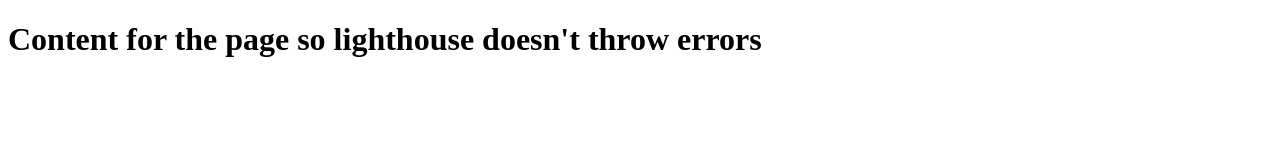
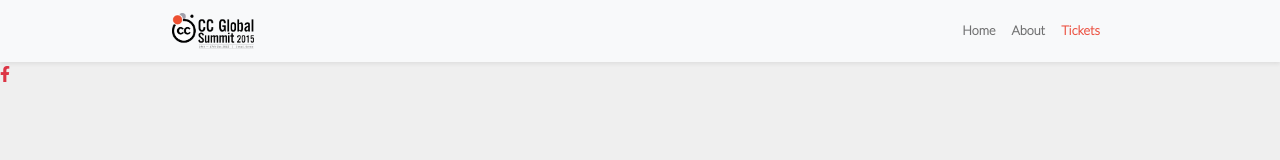
Before and after one commit to mistermaxis/capstone-module-1, a website: page tickets.html in a window 1280 px wide. Drawn offline with nearby package versions, Linux system fonts and the light colour scheme.

Commit message:
Fix linter errors.

```diff
--- a/style.css
+++ b/style.css
@@ -377,6 +377,7 @@ hr:not([size]) {
   .creative-commons-brand {
     color: var(--cslight);
   }
+
   .dark-background {
     background-color: var(--csdark);
   }
--- a/tickets.html
+++ b/tickets.html
@@ -3,9 +3,38 @@
 <head>
     <meta charset="UTF-8">
     <meta name="viewport" content="width=device-width, initial-scale=1.0">
+    <link href="https://cdn.jsdelivr.net/npm/bootstrap@5.0.0-beta2/dist/css/bootstrap.min.css" rel="stylesheet" integrity="sha384-BmbxuPwQa2lc/FVzBcNJ7UAyJxM6wuqIj61tLrc4wSX0szH/Ev+nYRRuWlolflfl" crossorigin="anonymous">
+    <link rel="stylesheet" href="https://pro.fontawesome.com/releases/v5.10.0/css/all.css" integrity="sha384-AYmEC3Yw5cVb3ZcuHtOA93w35dYTsvhLPVnYs9eStHfGJvOvKxVfELGroGkvsg+p" crossorigin="anonymous"/>
+    <link rel="stylesheet" href="style.css">
     <title>Capstone One - Tickets</title>
 </head>
 <body>
-    <h1>Content for the page so lighthouse doesn't throw errors</h1>
+    <header>
+        <nav class="navbar navbar-expand-md navbar-light bg-light shadow-sm">
+            <div class="menu-section container-fluid align-items-center">
+              <a class="navbar-brand d-none d-md-block" title="Brand Logo Home Link" accesskey="c" href="index.html"><img height="36" src="assets/images/ccs-logo-source.png" alt=""></a>
+              <button class="navbar-toggler d-md-none border-0" type="button" data-bs-toggle="collapse" data-bs-target="#navbarSupportedContent" aria-controls="navbarSupportedContent" aria-expanded="false" aria-label="Toggle navigation">
+                <span class="navbar-toggler-icon menu-icon"></span>
+              </button>
+              <div class="collapse navbar-collapse flex-grow-0" id="navbarSupportedContent">
+                <ul class="navbar-nav me-auto mb-2 mb-lg-0">
+                  <li class="nav-item">
+                    <a class="nav-link" href="index.html">Home</a>
+                  </li>
+                  <li class="nav-item">
+                    <a class="nav-link" href="about.html">About</a>
+                  </li>
+                  <li class="nav-item">
+                    <a class="nav-link active" href="tickets.html">Tickets</a>
+                  </li>
+                </ul>
+              </div>
+            </div>
+          </nav>    <!--NAV SECTION-->
+    </header>
+      <main>
+        <i class="fab fa-facebook-f text-danger"></i>
+      </main>
+    <script src="https://cdn.jsdelivr.net/npm/bootstrap@5.0.0-beta2/dist/js/bootstrap.bundle.min.js" integrity="sha384-b5kHyXgcpbZJO/tY9Ul7kGkf1S0CWuKcCD38l8YkeH8z8QjE0GmW1gYU5S9FOnJ0" crossorigin="anonymous"></script>
 </body>
 </html>
```
Also changed, not shown: about.html (+2 -1 lines), index.html (+2 -1 lines).
